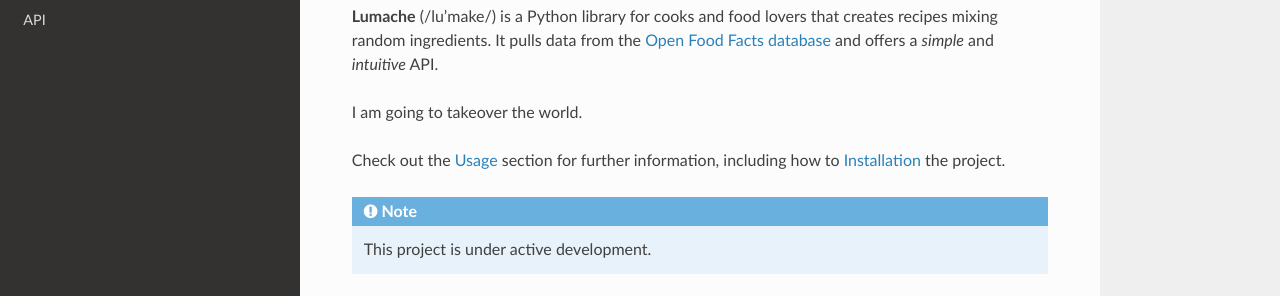
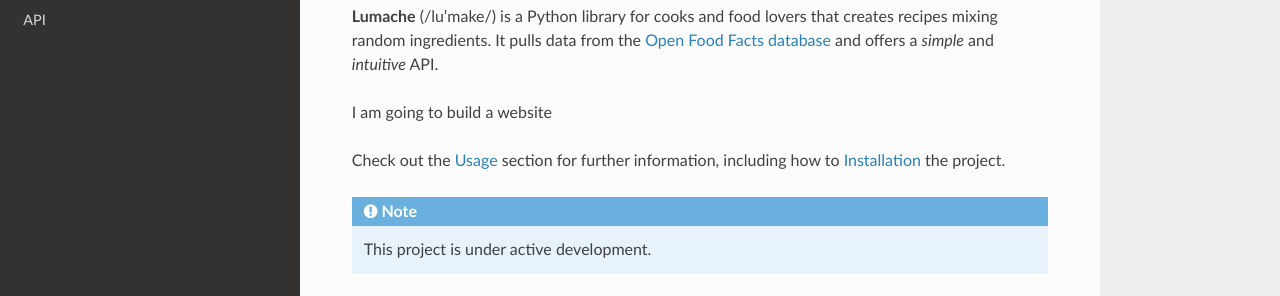
Before and after one commit to engrosamaali91/project_the_matrix, a Sphinx documentation site: the page built from docs/source/index.rst, in a window 1280 px wide. Shown: the part 155-451 px from the top of the page. Built offline with Sphinx 7.4.7 and the Read the Docs theme 2.0.0, drawn with Linux system fonts in a browser that asks for light colours.

Commit message:
Update index.rst

```diff
--- a/docs/source/index.rst
+++ b/docs/source/index.rst
@@ -6,7 +6,7 @@ that creates recipes mixing random ingredients.
 It pulls data from the `Open Food Facts database <https://world.openfoodfacts.org/>`_
 and offers a *simple* and *intuitive* API.
 
-I am going to takeover the world.
+I am going to build a website
 
 Check out the :doc:`usage` section for further information, including
 how to :ref:`installation` the project.
```
